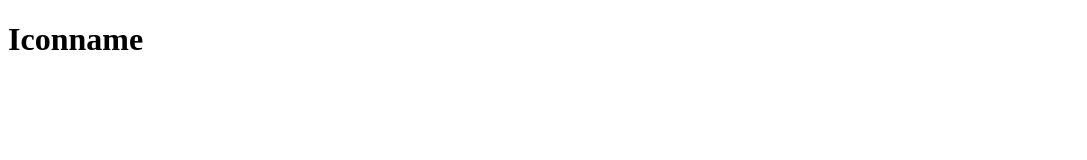
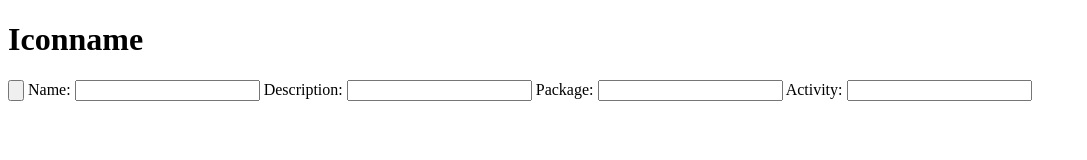
Before and after one commit to MiepHD/EasyCandyBar, a website: page icon.html in a window 1280 px wide. Shown: the whole page, without its empty margins (0-1087 px from the left). Drawn offline with Linux system fonts and the light colour scheme.

Commit message:
Added raw elements of icon.html

```diff
--- a/icon.html
+++ b/icon.html
@@ -8,5 +8,16 @@
 </head>
 <body>
     <h1>Iconname</h1>
+    <form action="list.html?pname=">
+        <button><img src=""></button>
+        <label for="name">Name:</label>
+        <input type="text" name="name">
+        <label for="description">Description:</label>
+        <input type="text" name="description">
+        <label for="package">Package:</label>
+        <input type="text" name="package">
+        <label for="activity">Activity:</label>
+        <input type="text" name="activity">
+    </form>
 </body>
 </html>
--- a/scripts/icons.js
+++ b/scripts/icons.js
@@ -6,7 +6,7 @@ ipcRenderer.on('allIcons', (event, data) => {
     const pname = data.projectinfo.package;
     document.title = pname;
     for (drawable of Object.keys(data.iconsdata)) {
-        $("ul").append($(`<a href=""><img src="projects/${pname}/icons/${drawable}.png"></a>`));
+        $("ul").append($(`<a href="icon.html?icon=${drawable}&pname=${pname}"><img src="projects/${pname}/icons/${drawable}.png"></a>`));
     }
     console.error(data.missingimages);
 });
```
